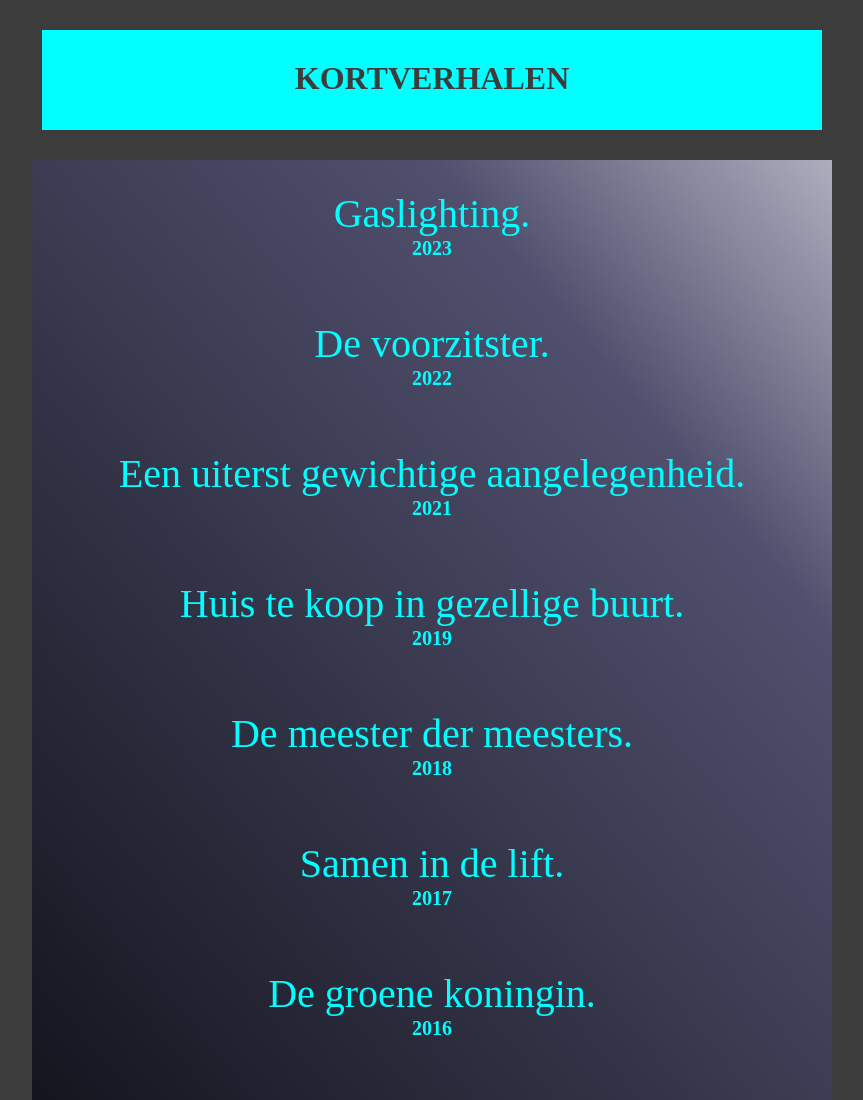
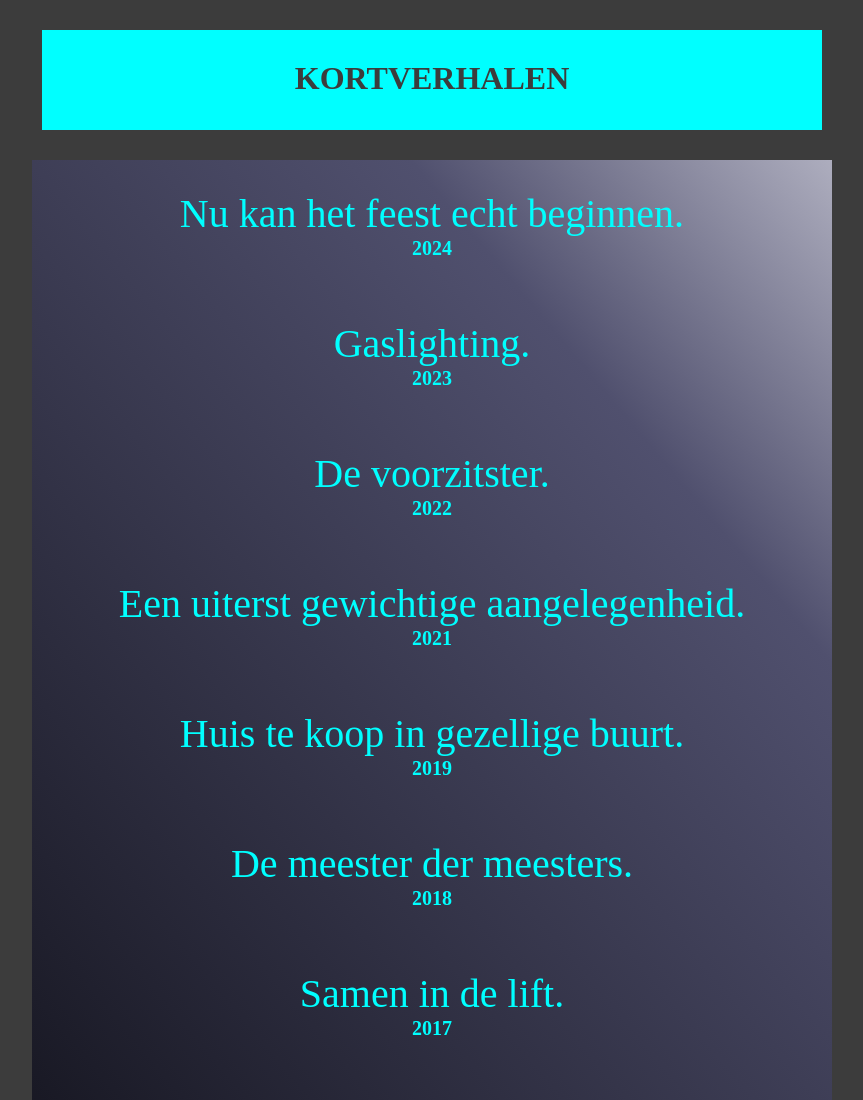
Before and after one commit to Merritske/kortverhalen, a plain HTML site: page index.html in a window 1280 px wide. Shown: the top 1100 px of the page, without its empty margins (208-1071 px from the left). Drawn offline with Linux system fonts and the light colour scheme.

Commit message:
kortverhaal 2024

```diff
--- a/index.html
+++ b/index.html
@@ -6,7 +6,7 @@
     <script async src="https://www.googletagmanager.com/gtag/js?id=G-GQNGXMRK7M"></script>
     <script>
         window.dataLayer = window.dataLayer || [];
-  function gtag(){dataLayer.push(arguments);}
+        function gtag() { dataLayer.push(arguments); }
         gtag('js', new Date());
 
         gtag('config', 'G-GQNGXMRK7M');
@@ -24,10 +24,12 @@
         <h1>KORTVERHALEN</h1>
     </header>
     <main>
-
-
-
         <ul>
+            <li>
+                <a href="/kortverhalen/Nu kan het feest echt beginnen .pdf" target="_blank">
+                    Nu kan het feest echt beginnen.</a>
+                <h4>2024 </h4>
+            </li>
             <li>
                 <div class="tooltip">
                     <a href="/kortverhalen/gaslighting.pdf" target="_blank">
@@ -38,7 +40,6 @@
                     </span>
                 </div>
                 <h4>2023</h4>
-
             </li>
             <li>
                 <a href="/kortverhalen/De voorzitster.pdf" target="_blank">
@@ -66,9 +67,7 @@
                     </span>
                 </div>
                 <h4>2019</h4>
-
             </li>
-
             <li>
                 <a href="/kortverhalen/meesterschap.pdf" target="_blank">
                     De meester der meesters.</a>
@@ -83,15 +82,12 @@
                 <a href="/kortverhalen/De groene koningin.pdf" target="_blank">
                     De groene koningin.</a>
                 <h4> 2016</h4>
-
             </li>
             <li>
                 <a href="/kortverhalen/Verschillend en toch gelijk.pdf" target="_blank">
                     Verschillend en toch gelijk.</a>
                 <h4> 2015</h4>
-
             </li>
-
             <li> <a href="/kortverhalen/De eeuwige tweede.pdf" target="_blank">
                     De eeuwige tweede
                 </a>
@@ -105,22 +101,15 @@
             <li><a href="/kortverhalen/1 klik verwijderd.pdf" target="_blank">
                     1 klik verwijderd</a>
                 <h4> 2012</h4>
-
             </li>
-
         </ul>
-
     </main>
     <footer>
-
         <div class="tooltip">
             <h3> <a href="mailto:merritske@gmail.com">merritske</a> </h3> <span class="tooltiptext">Contacteer de
                 schrijfster</span>
         </div>
-
-
     </footer>
-
 </body>
 
 </html>
```
Also changed, not shown: 1 other file. Lines whose indentation alone changed are shown as unchanged.
